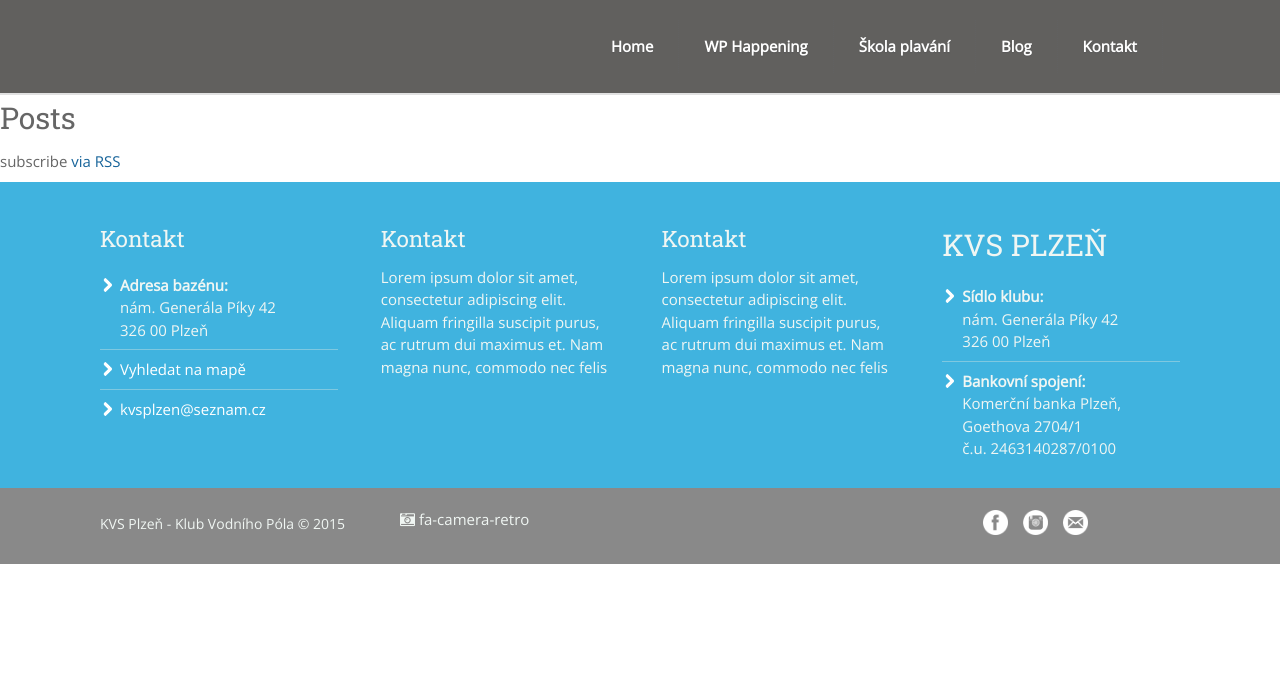
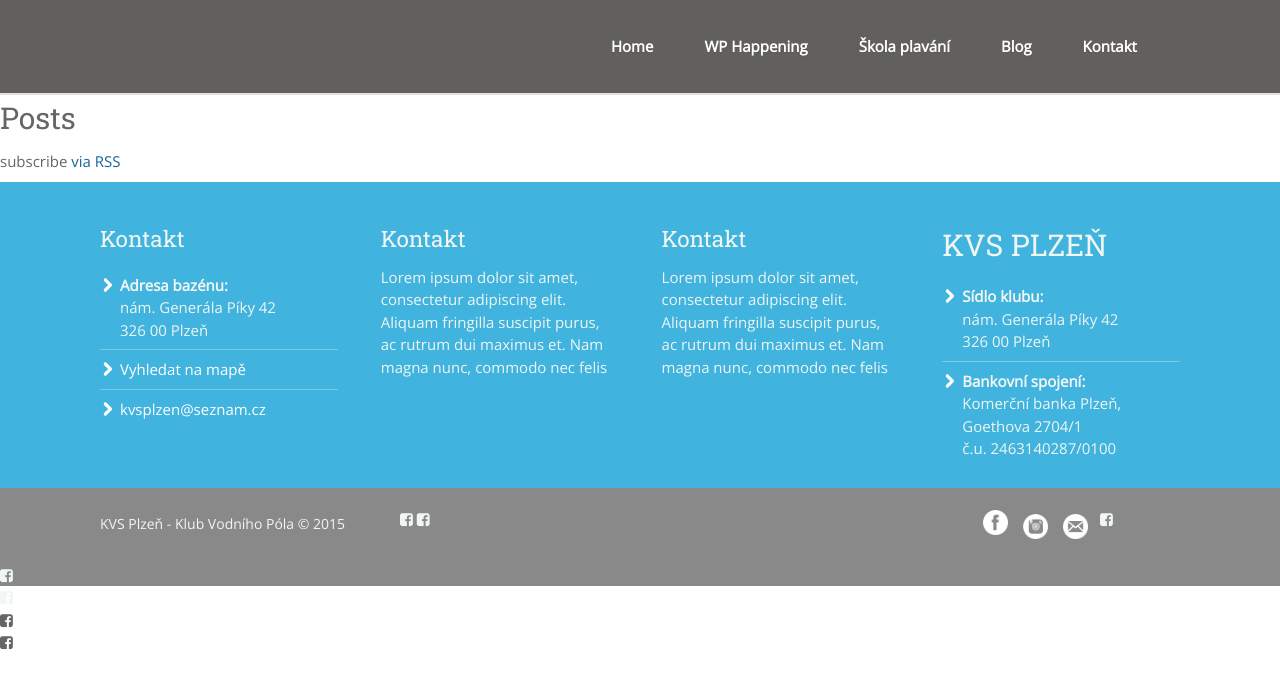
Before and after one commit to SteveVil/KVS-web, a Jekyll site: the page built from index.html, in a window 1280 px wide. Shown: the top 688 px of the page. Built offline with Jekyll 4.4.1, drawn with Linux system fonts in a browser that asks for light colours; nearby versions of some CDN libraries.

Commit message:
Update footer.html

```diff
--- a/_includes/footer.html
+++ b/_includes/footer.html
@@ -31,12 +31,13 @@
 			 </div>
 
 			 <div class="social-links">
-			 	<li class="facebook"><a href="https://www.facebook.com/pages/KVS-Plze%C5%88-Klub-Vodn%C3%ADho-P%C3%B3la-v-Plzni/75700100381" Title="Facebook KVS Plzeň">Facebook</a></li>
+			 	<li class="facebook"><a href="https://www.facebook.com/pages/KVS-Plze%C5%88-Klub-Vodn%C3%ADho-P%C3%B3la-v-Plzni/75700100381" Title="Facebook KVS Plzeň"><i class="fa fa-facebook-square"></a></li>
 			 	<li class="instagram"><a href="https://instagram.com/kvs_plzen/" Title="Instagram">Instagram</a></li>
 			 	<li class="email"><a href="mailto:kvsplzen@seznam.cz" Title="Email">Email</a></li>
 			 </div>
 
-			 <a href=""></a><i class="fa fa-camera-retro"></i> fa-camera-retro</a>
+			 <a href=""></a><i class="fa fa-facebook-square"></i>
+</a>
 
 
 
```
